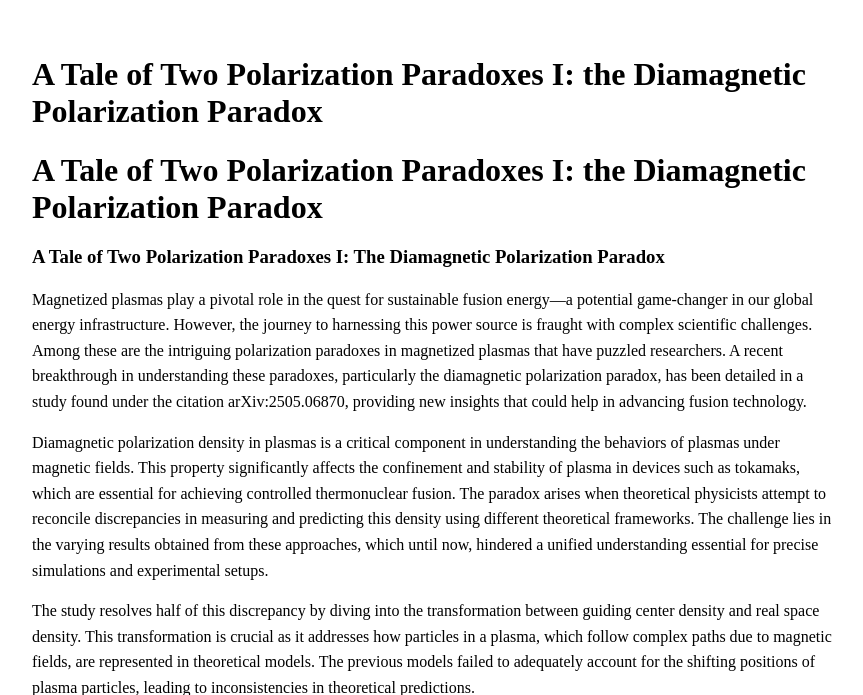
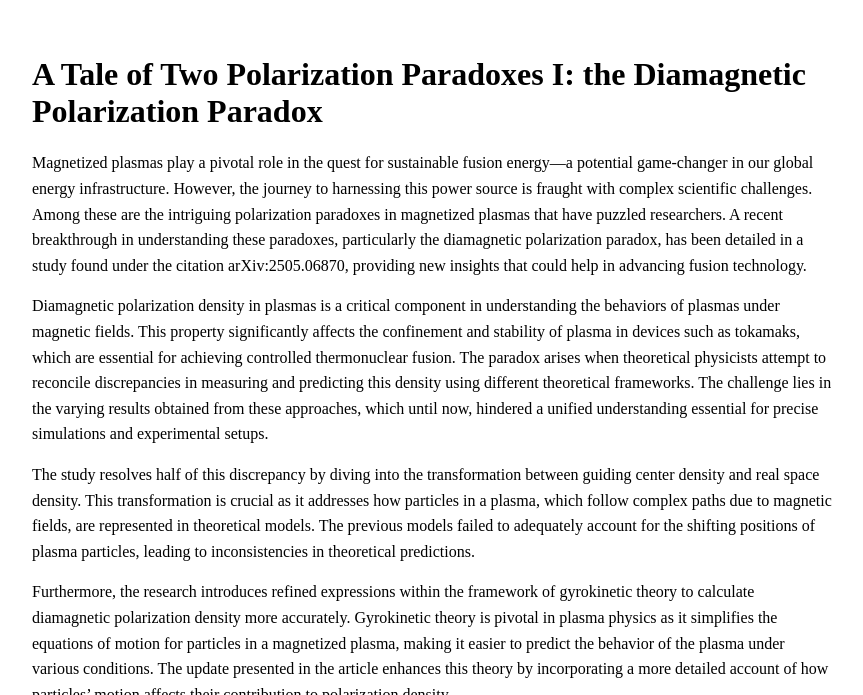
Before and after one commit to hyperpoint/hyperpoint.github.io, a Jekyll site: the page built from _posts/2025-05-01-ddf13f916022890dd600c93904af5627-a-tale-of-two-polarization-paradoxes-i-the-diamagnetic-polarization-paradox.md, in a window 1280 px wide and 900 px high, cut to the strip 205-900 px from the top of the window. Shown: the whole strip, without its empty margins (208-1071 px from the left). Built offline with Jekyll 4.4.1, drawn with Linux system fonts in a browser that asks for light colours.

Commit message:
Update 2025-05-01-ddf13f916022890dd600c93904af5627-a-tale-of-two-polarization-paradoxes-i-the-diamagnetic-polarization-paradox.md

```diff
--- a/_posts/2025-05-01-ddf13f916022890dd600c93904af5627-a-tale-of-two-polarization-paradoxes-i-the-diamagnetic-polarization-paradox.md
+++ b/_posts/2025-05-01-ddf13f916022890dd600c93904af5627-a-tale-of-two-polarization-paradoxes-i-the-diamagnetic-polarization-paradox.md
@@ -6,10 +6,6 @@ permalink: "/posts/2025/05/01/a-tale-of-two-polarization-paradoxes-i-the-diamagn
 layout: post
 author: Travis Frye
 ---
-
-# A Tale of Two Polarization Paradoxes I: the Diamagnetic Polarization Paradox
-
-### A Tale of Two Polarization Paradoxes I: The Diamagnetic Polarization Paradox
 
 Magnetized plasmas play a pivotal role in the quest for sustainable fusion energy—a potential game-changer in our global energy infrastructure. However, the journey to harnessing this power source is fraught with complex scientific challenges. Among these are the intriguing polarization paradoxes in magnetized plasmas that have puzzled researchers. A recent breakthrough in understanding these paradoxes, particularly the diamagnetic polarization paradox, has been detailed in a study found under the citation arXiv:2505.06870, providing new insights that could help in advancing fusion technology.
 
```
